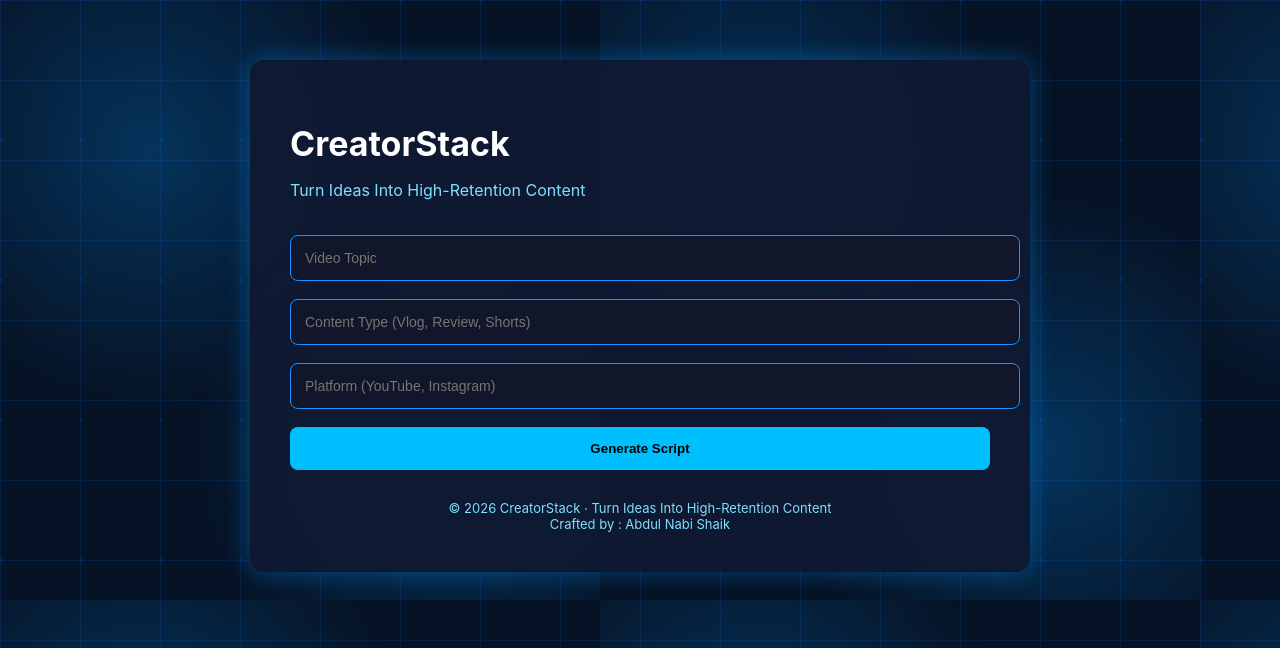
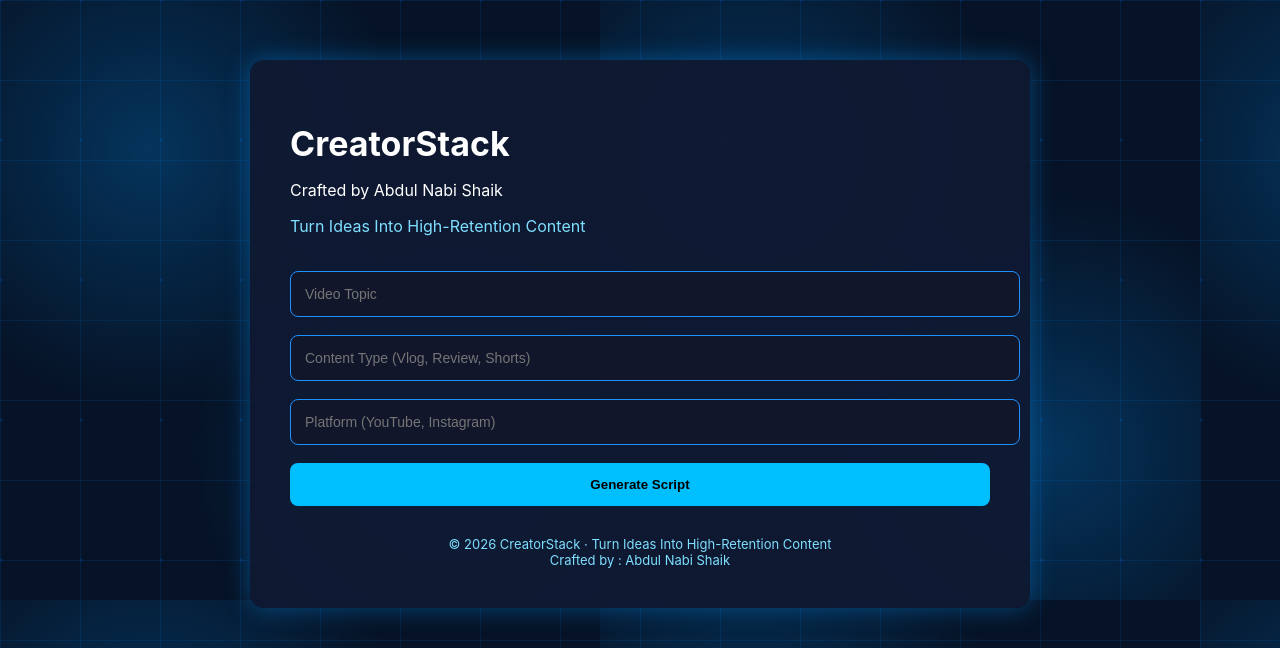
Before and after one commit to itsabdul9/creatorstack, a Flask app: page / in a window 1280 px wide. Shown: the top 648 px of the page. Run offline with Flask 3, Linux system fonts and the light colour scheme.

```diff
--- a/templates/index.html
+++ b/templates/index.html
@@ -124,6 +124,7 @@
 <body>
     <div class="container">
         <h1>CreatorStack</h1>
+	<p class="author">Crafted by Abdul Nabi Shaik</p>
         <p class="subtitle">Turn Ideas Into High-Retention Content</p>
 
         <form method="POST" onsubmit="handleSubmit()">
```
